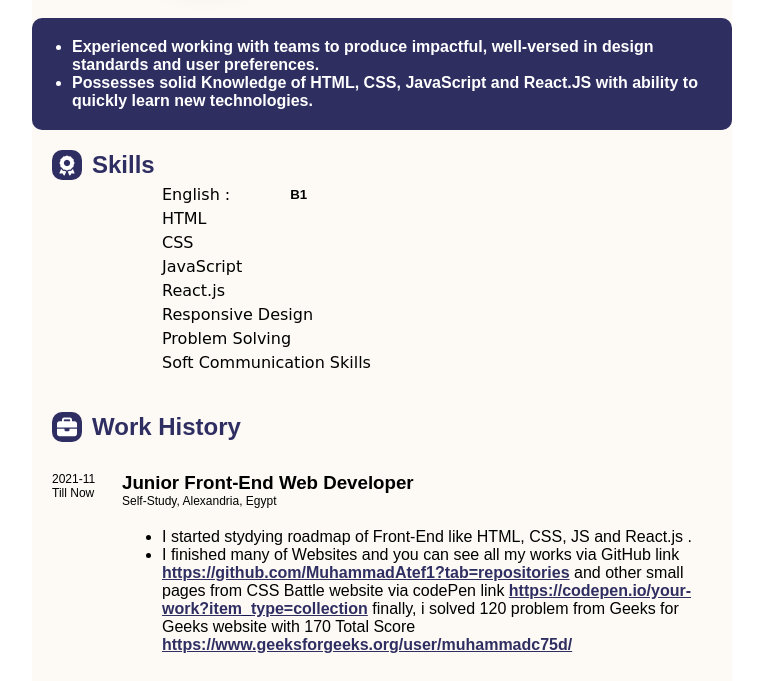
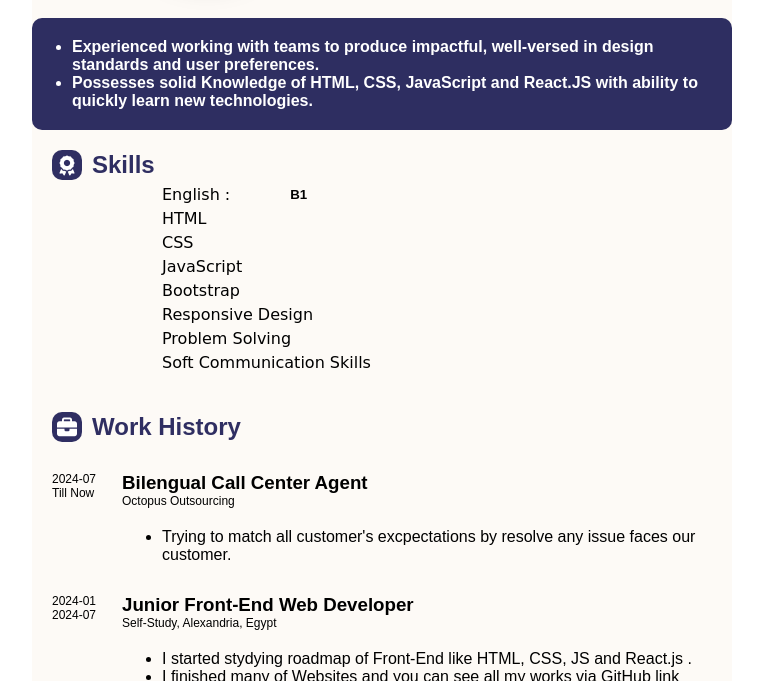
Before and after one commit to MuhammadAtef1/CV, a plain HTML site: page index.html in a window 1280 px wide. Shown: the part 202-883 px from the top of the page, without its empty margins (258-1021 px from the left). Drawn offline with Linux system fonts and the light colour scheme.

Commit message:
Add files via upload

```diff
--- a/index.html
+++ b/index.html
@@ -51,7 +51,7 @@
                 <li class="data-star flex">HTML</li>
                 <li class="data-star flex">CSS</li>
                 <li class="data-star flex">JavaScript</li>
-                <li class="data-star flex">React.js</li>
+                <li class="data-star flex">Bootstrap</li>
                 <li class="data-star flex">Responsive Design</li>
                 <li class="data-star flex">Problem Solving</li>
                 <li class="data-star flex">Soft Communication Skills</li>
@@ -64,8 +64,21 @@
             </div>
             <div class="work-history-data">
                 <div class="work-time">
-                    <p>2021-11</p>
+                    <p>2024-07</p>
                     <p>Till Now</p>
+                </div>
+                <div class="work-history-all-data">
+                    <h3>Bilengual Call Center Agent</h3>
+                    <p>Octopus Outsourcing</p>
+                    <ul>
+                        <li>Trying to match all customer's excpectations by resolve any issue faces our customer.</li>
+                    </ul>
+                </div>
+            </div>
+            <div class="work-history-data">
+                <div class="work-time">
+                    <p>2024-01</p>
+                    <p>2024-07</p>
                 </div>
                 <div class="work-history-all-data">
                     <h3>Junior Front-End Web Developer</h3>
```
